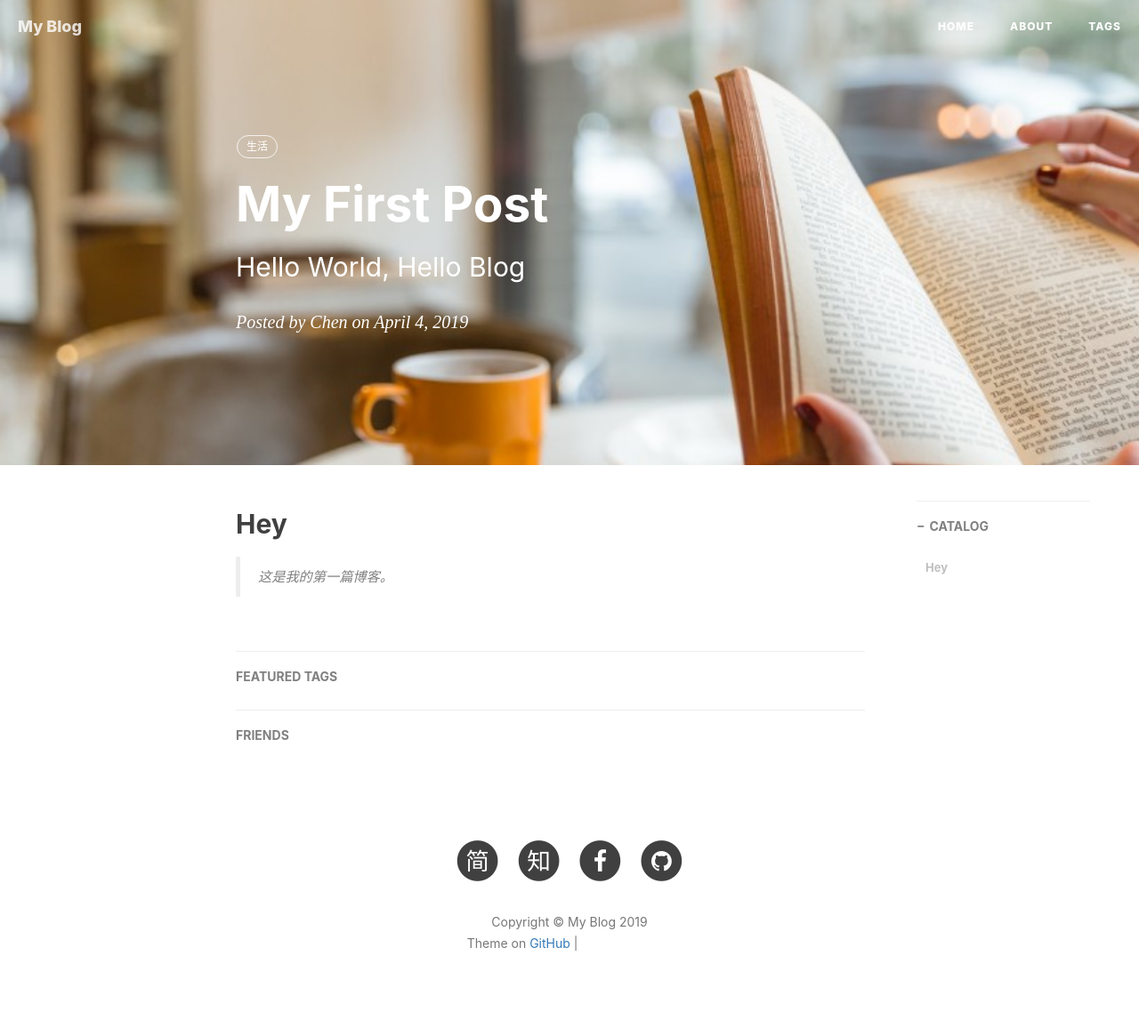
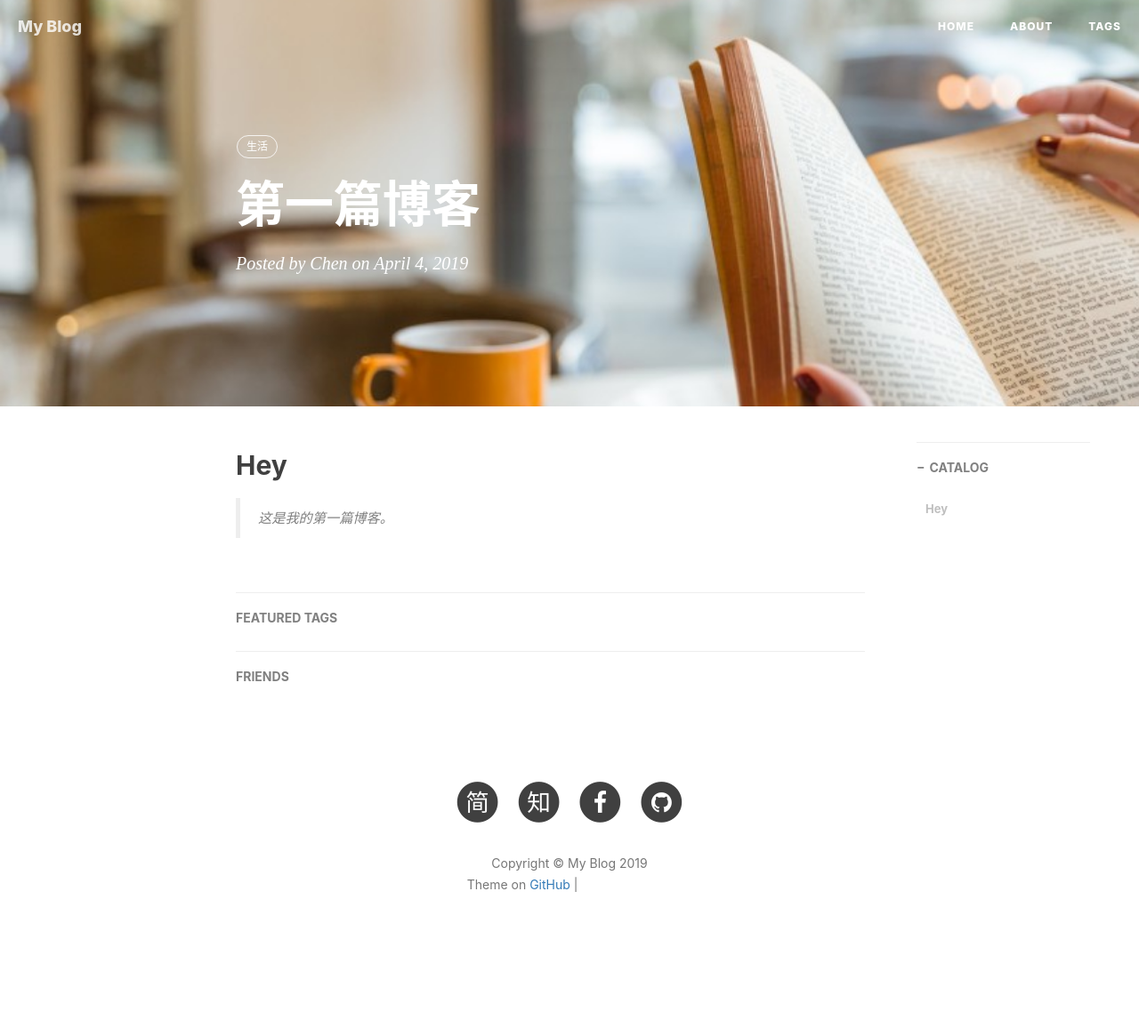
Before and after one commit to chengentop/chengentop.github.io, a Jekyll site: the page built from _posts/2019-4-4-快速搭建个人博客.md, in a window 1280 px wide. Shown: the whole page at 89% size. Built offline with Jekyll 4.4.1, drawn with Linux system fonts in a browser that asks for light colours; nearby versions of some CDN libraries; comment, search, counter and statistics services are not loaded; after the commit the page ends 1099 px from its top, so only the background shows below that; grey boxes are pictures that could not be loaded.

Commit message:
Update 2019-4-4-快速搭建个人博客.md

```diff
--- a/_posts/2019-4-4-快速搭建个人博客.md
+++ b/_posts/2019-4-4-快速搭建个人博客.md
@@ -1,7 +1,7 @@
 ---
 layout:     post   				    # 使用的布局（不需要改）
-title:      My First Post 				# 标题
-subtitle:   Hello World, Hello Blog #副标题
+title:      第一篇博客 				# 标题
+subtitle:                           #副标题
 date:       2019-04-04 				# 时间
 author:     Chen 						# 作者
 header-img:              	#这篇文章标题背景图片
```
